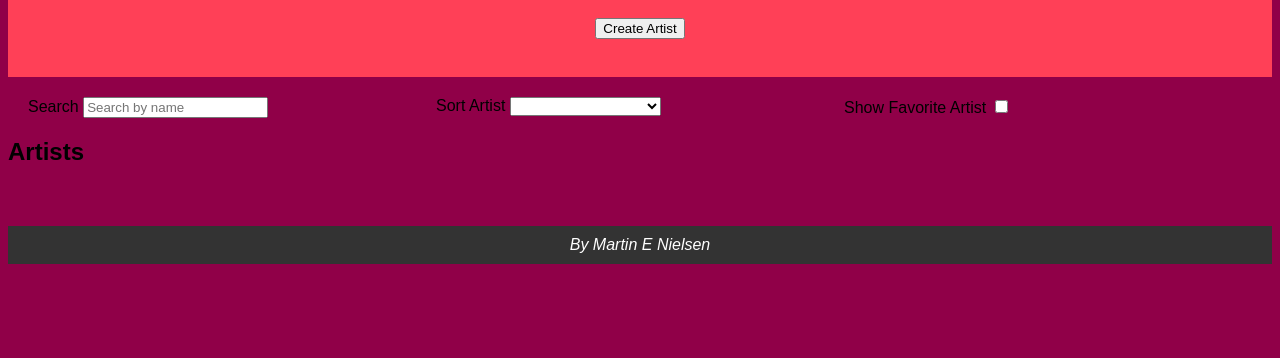
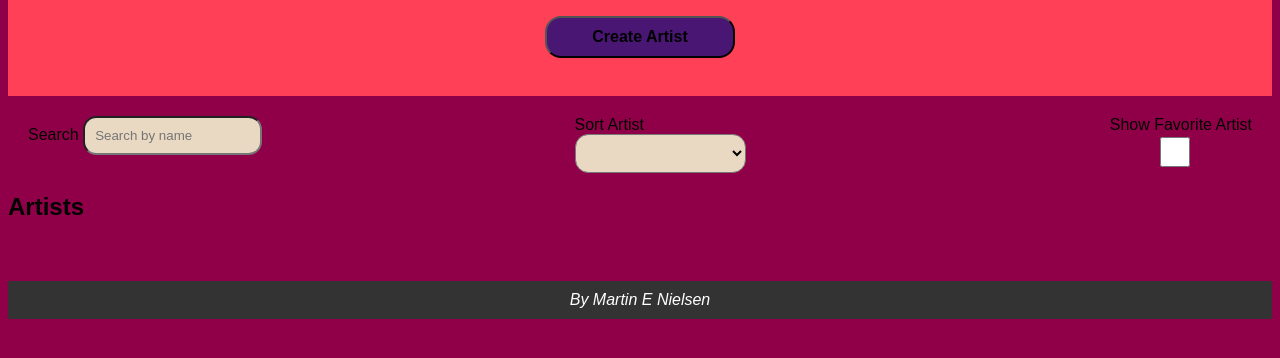
Before and after one commit to Mart0808DK/Artists-fullstack-app, a plain HTML site: page frontend/index.html in a window 1280 px wide. Shown: the part 68-426 px from the top of the page. Drawn offline with Linux system fonts and the light colour scheme; no server answers.

Commit message:
style.css menu ændring

```diff
--- a/frontend/style.css
+++ b/frontend/style.css
@@ -45,6 +45,20 @@
 }
 
 /* / Add some padding to the buttons / */
+
+#create-artist {
+  background-color: #4a1674;
+  font-weight: bolder;
+  font-size: medium;
+  padding: 10px;
+  width: 15%;
+  border-radius: 1em;
+}
+
+#create-artist:hover {
+  background-color: #6d349b;
+}
+
 .btns button {
   display: flex;
   align-items: center;
@@ -75,15 +89,35 @@
 /* / Style the search and sort section / */
 #search-artists {
   display: flex;
+  align-content: center;
   justify-content: space-between;
   margin: 20px;
 }
 
-#search-artists div {
-  flex: 1;
-  margin-right: 10px;
+#artist-search {
+  background-color: rgb(234, 217, 194);
+  padding: 10px;
+  width: 70%;
+  border-radius: 1em;
 }
 
+#artist-sort {
+  background-color: rgb(234, 217, 194);
+  text-align: left;
+  padding: 10px;
+  width: 70%;
+  border-radius: 1em;
+}
+
+#filter-fav {
+  accent-color: #4a1674;
+  display: flex;
+  margin-left: 0;
+  padding: 100px;
+  height: 30px;
+  width: 130px;
+
+}
 /* / Other general styles / */
 body {
   font-family: Arial, sans-serif;
@@ -98,6 +132,7 @@ header {
 }
 
 header h1 {
+  font-weight: bolder;
   margin: 0;
   color: black
 }
```
